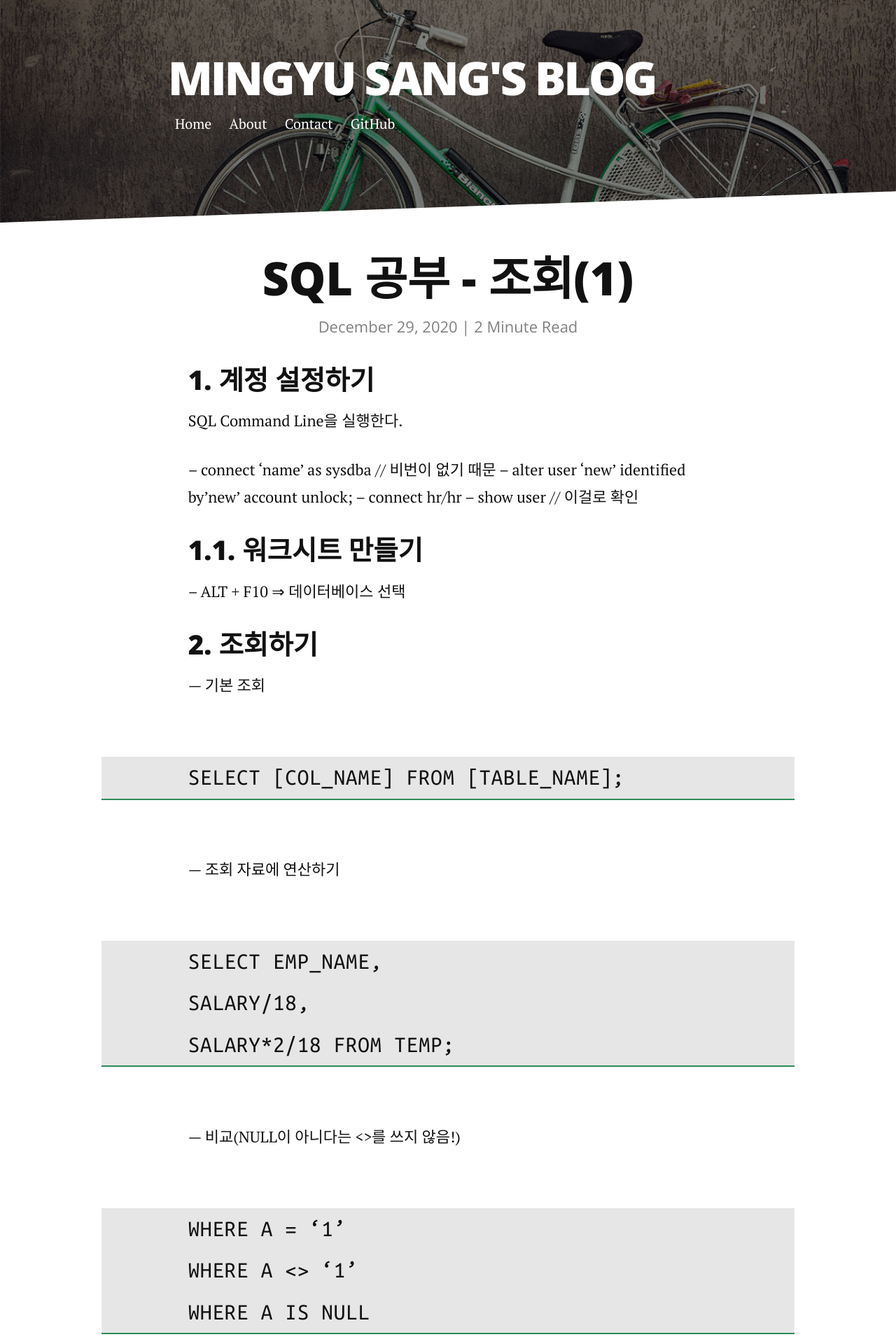
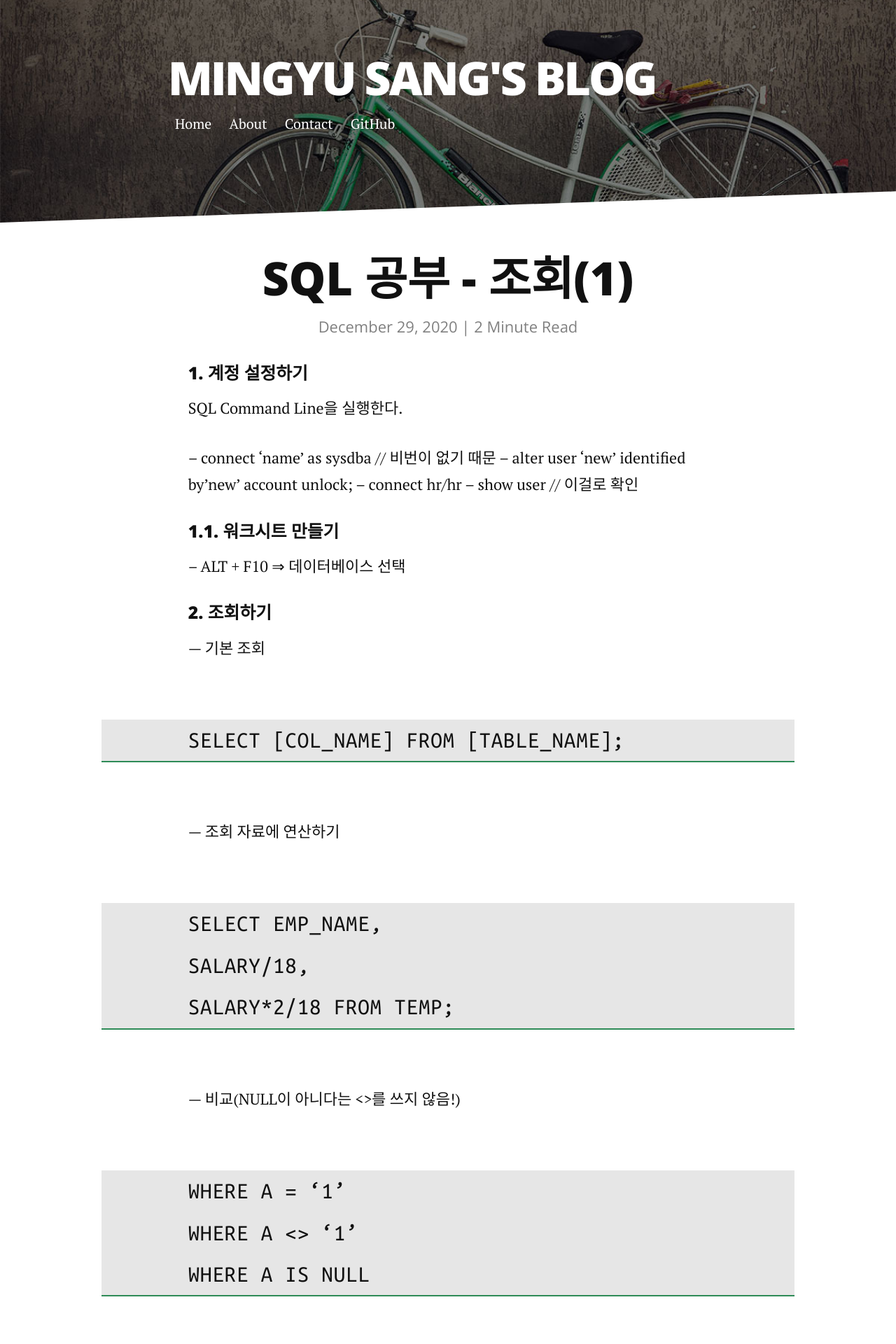
Before and after one commit to kentsang45/crobbitkent.github.io, a Jekyll site: the page built from _posts/2020-12-29-sql-search1.md, in a window 1280 px wide. Shown: the top 1920 px of the page at 70% size. Built offline with Jekyll 4.4.1, drawn with Linux system fonts in a browser that asks for light colours; nearby versions of some CDN libraries; comment, search, counter and statistics services are not loaded.

```diff
--- a/_posts/2020-12-29-sql-search1.md
+++ b/_posts/2020-12-29-sql-search1.md
@@ -3,7 +3,7 @@ layout: post
 title:  "SQL 공부 - 조회(1)"
 date:   2020-12-29
 ---
-### 1. 계정 설정하기
+#### 1. 계정 설정하기
 
 SQL Command Line을 실행한다.
 
@@ -12,11 +12,11 @@ SQL Command Line을 실행한다.
 -- connect hr/hr
 -- show user // 이걸로 확인
 
-### 1.1. 워크시트 만들기
+#### 1.1. 워크시트 만들기
 
 -- ALT + F10 ⇒ 데이터베이스 선택
 
-### 2. 조회하기
+#### 2. 조회하기
 
 — 기본 조회
 
```
Also changed, not shown: _posts/2020-12-30-sql-search2.md (+3 -16 lines).
